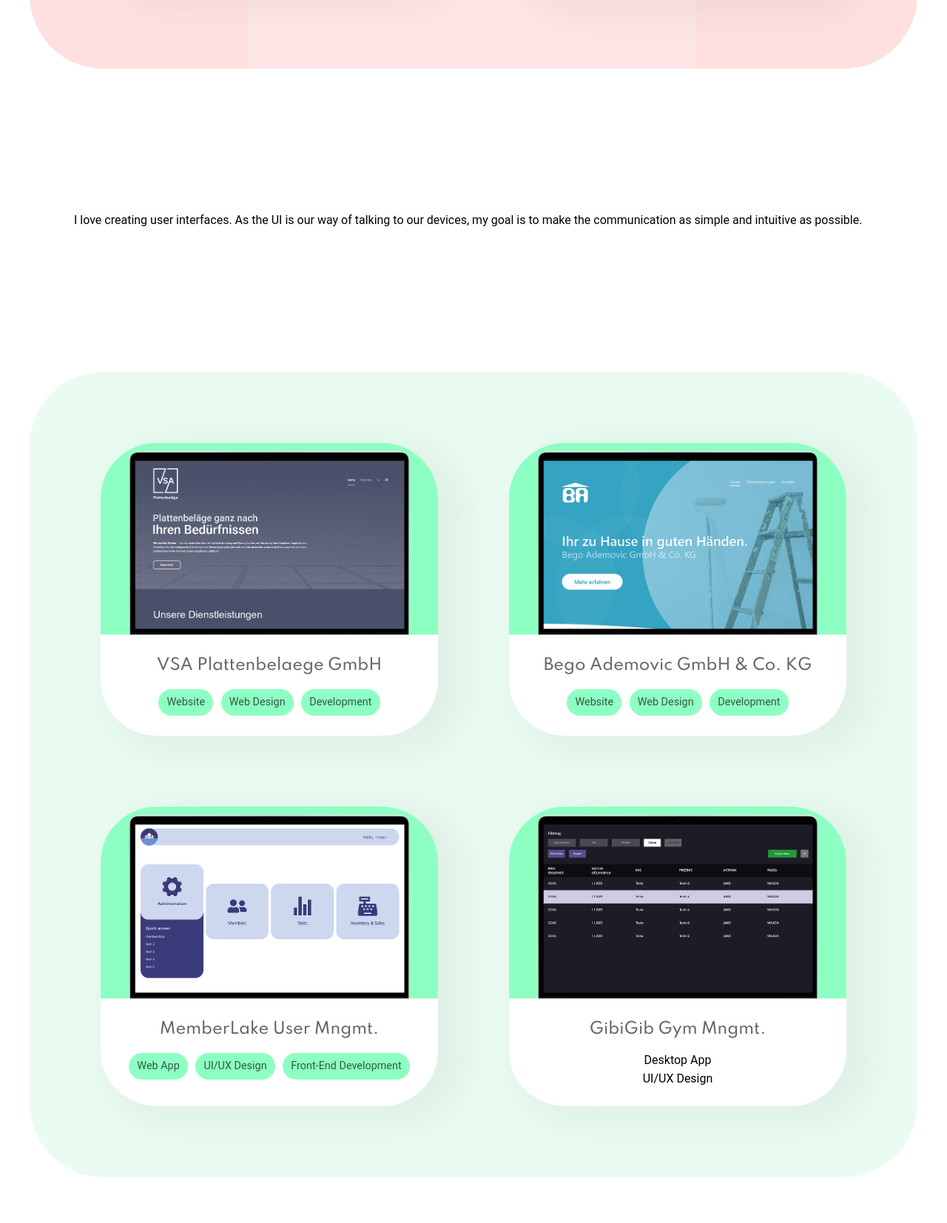
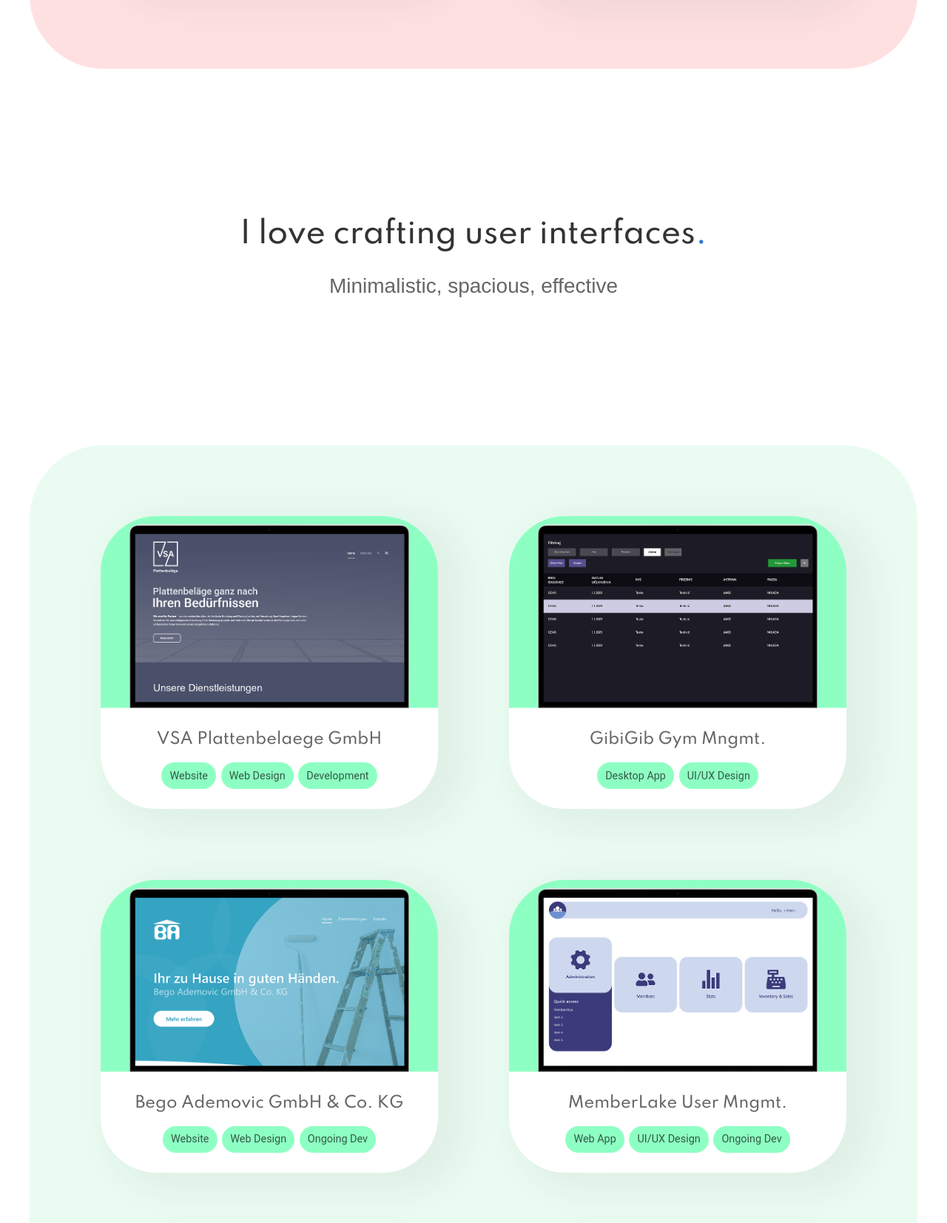
Before and after one commit to itsdino/itsdino.github.io, a plain HTML site: page index.html in a window 1280 px wide. Shown: the part 1143-2797 px from the top of the page at 74% size. Before the commit the page ends 2735 px from the top, so only its background shows below. Drawn offline with Linux system fonts and the light colour scheme; a web font is replaced by a local one.

Commit message:
Add files via upload

```diff
--- a/index.html
+++ b/index.html
@@ -46,7 +46,7 @@
   <main>
     <section id="home-skills">
       <div class="container skills-bg">
-
+        <!--
         <div class="skills-container-decoration">
           <svg class="skills-deco-rectangle" xmlns="http://www.w3.org/2000/svg" width="605" height="205" viewBox="0 0 605 205">
             <rect id="Rectangle" width="605" height="205" fill="#fff" opacity="0.2"/>
@@ -59,7 +59,7 @@
           </svg>
 
         </div>
-
+        -->
         <div class="skill-grid py-large">
           <div class="skill-card">
             <div class="skill-card-icon">
@@ -101,10 +101,11 @@
       </div>
     </section>
 
-    <section id="home-about">
+    <section id="home-about-1">
       <div class="container about-section py-large">
         <div class="about-me py-large">
-          <p>I love creating user interfaces. As the UI is our way of talking to our devices, my goal is to make the communication as simple and intuitive as possible.</p>
+          <p class="about-highlight">I love crafting user interfaces<span class="pop">.</span></p>
+          <p class="about-highlight-subtitle"> Minimalistic, spacious, effective</p>
         </div>
       </div>
     </section>
@@ -119,9 +120,15 @@
             <div class="project-preview"><img src="./img/site-components/projects/project-preview/vsa-preview-1.png"></div>
             <div class="project-description">
               <p class="p-title">VSA Plattenbelaege GmbH</p>
-              <p class="p-type">Website</p>
-              <p class="p-type">Web Design</p>
-              <p class="p-type">Development</p>
+              <p class="p-type">Website</p><p class="p-type">Web Design</p><p class="p-type">Development</p>
+            </div>
+          </div>
+
+          <div class="project-card">
+            <div class="project-preview"><img src="./img/site-components/projects/project-preview/gibigib-preview.png"></div>
+            <div class="project-description">
+              <p class="p-title">GibiGib Gym Mngmt.</p>
+              <p class="p-type">Desktop App</p><p class="p-type">UI/UX Design</p>
             </div>
           </div>
 
@@ -129,9 +136,7 @@
             <div class="project-preview"><img src="./img/site-components/projects/project-preview/ba-preview.png"></div>
             <div class="project-description">
               <p class="p-title">Bego Ademovic GmbH & Co. KG</p>
-              <p class="p-type">Website</p>
-              <p class="p-type">Web Design</p>
-              <p class="p-type">Development</p>
+              <p class="p-type">Website</p><p class="p-type">Web Design</p><p class="p-type">Ongoing Dev</p>
             </div>
           </div>
 
@@ -139,20 +144,42 @@
             <div class="project-preview"><img src="./img/site-components/projects/project-preview/memberlake-preview.png"></div>
             <div class="project-description">
               <p class="p-title">MemberLake User Mngmt.</p>
-              <p class="p-type">Web App</p>
-              <p class="p-type">UI/UX Design</p>
-              <p class="p-type">Front-End Development</p>
+              <p class="p-type">Web App</p><p class="p-type">UI/UX Design</p><p class="p-type">Ongoing Dev</p>
             </div>
           </div>
 
           <div class="project-card">
-            <div class="project-preview"><img src="./img/site-components/projects/project-preview/gibigib-preview.png"></div>
+            <div class="project-preview"><img src="./img/site-components/projects/project-preview/protens-preview.png"></div>
             <div class="project-description">
-              <p class="p-title">GibiGib Gym Mngmt.</p>
-              <p class="pill">Desktop App</p><p class="pill">UI/UX Design</p>
+              <p class="p-title">Protens UG</p>
+              <p class="p-type">Website</p><p class="p-type">Web Design</p><p class="p-type">Ongoing Dev</p>
             </div>
           </div>
+
+          <div class="project-card">
+            <div class="project-preview"><img src="./img/site-components/projects/project-preview/stark-preview.png"></div>
+            <div class="project-description">
+              <p class="p-title">Stark und Sicher</p>
+              <p class="p-type">Website</p><p class="p-type">Web Design</p><p class="p-type">Ongoing Dev</p>
+            </div>
+          </div>
+
         </div>
+      </div>
+    </section>
+
+    <section id="home-about-2">
+      <div class="container about-section py-large">
+        <div class="about-me py-large">
+          <p class="about-highlight">I'm open for work<span class="pop">.</span></p>
+          <p class="about-highlight-subtitle">I'm looking forward to Your message</p>
+        </div>
+      </div>
+    </section>
+
+    <section id="home-contact">
+      <div class="container contact-bg">
+        blabla
       </div>
     </section>
   </main>
```
